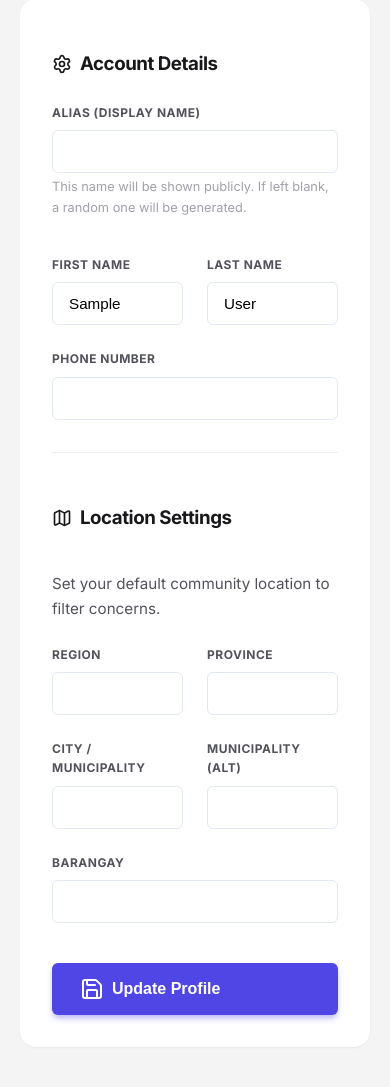
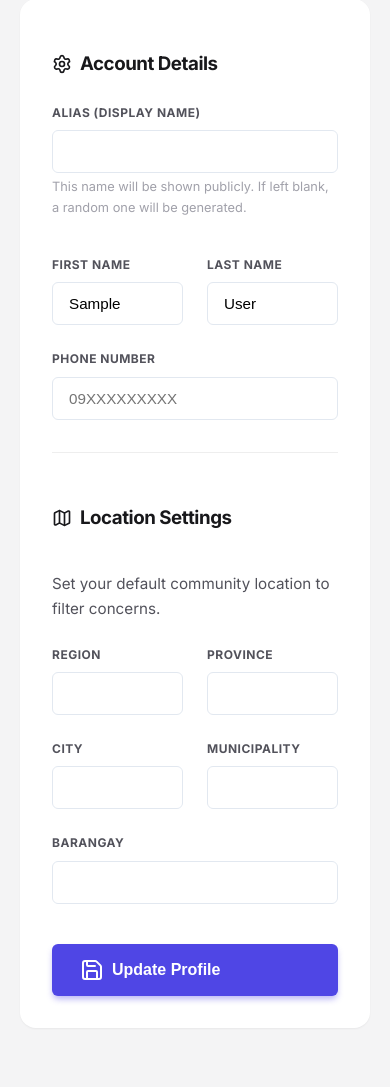
Before and after one commit to leizydog/barangay_concerns, a Django app: page /accounts/profile/ in a window 390 px wide. Shown: the part 881-1968 px from the top of the page. Run offline with Django 4.2, Linux system fonts and the light colour scheme; the visitor is signed in with stand-in values (Sample User, id 1); data that the repository does not hold is empty.

Commit message:
fix: Update profile form labels and phone number validation

```diff
--- a/barangay_concerns/templates/security_management/pages/profile.html
+++ b/barangay_concerns/templates/security_management/pages/profile.html
@@ -107,11 +107,11 @@
                         <div class="input-wrapper">{{ form.province }}</div>
                     </div>
                     <div class="form-group">
-                        <label>City / Municipality</label>
+                        <label>City</label>
                         <div class="input-wrapper">{{ form.city }}</div>
                     </div>
                     <div class="form-group">
-                        <label>Municipality (Alt)</label>
+                        <label>Municipality</label>
                         <div class="input-wrapper">{{ form.municipality }}</div>
                     </div>
                     <div class="form-group full-width">
@@ -291,5 +291,16 @@ function previewProfileImage(input) {
         reader.readAsDataURL(file);
     }
 }
+
+// Set phone number field constraints
+document.addEventListener('DOMContentLoaded', function() {
+    const phoneInput = document.querySelector('[name="phone_number"]');
+    if (phoneInput) {
+        phoneInput.setAttribute('maxlength', '11');
+        phoneInput.setAttribute('placeholder', '09XXXXXXXXX');
+        phoneInput.setAttribute('pattern', '09[0-9]{9}');
+        phoneInput.setAttribute('title', 'Phone number must start with 09 and be 11 digits');
+    }
+});
 </script>
 {% endblock %}
```
